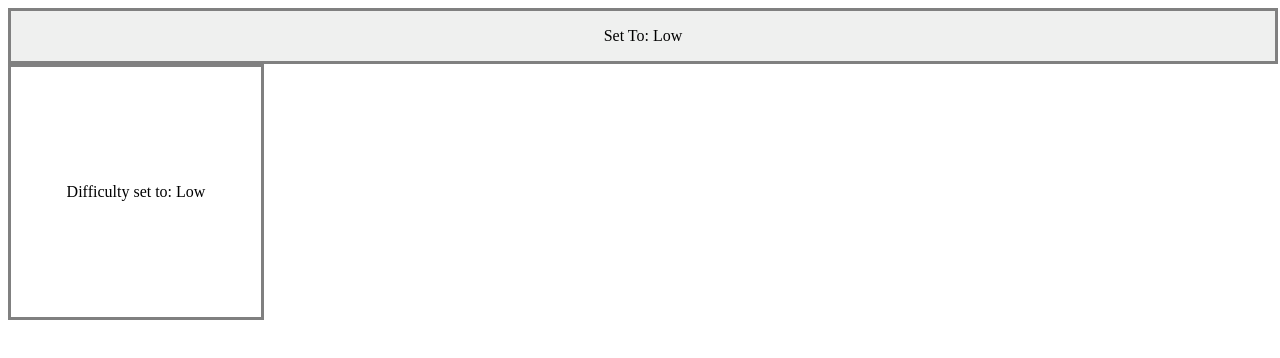
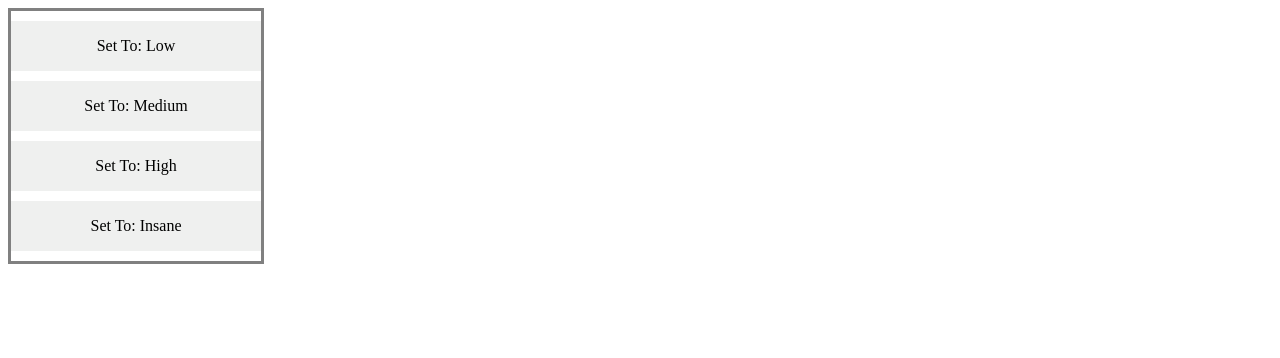
Before and after one commit to Dezedene/React-Redux-Reminder, a React (Create React App) app: page / in a window 1280 px wide. Shown: the top 358 px of the page. Built offline with nearby package versions, Linux system fonts and the light colour scheme.

Commit message:
added difficulty selection

```diff
--- a/src/App.jsx
+++ b/src/App.jsx
@@ -1,11 +1,16 @@
-import DisplayDifficulty from "./components/displayDifficulty/DisplayDifficulty";
-import MenuListItem from "./components/menuListItem/MenuListItem";
+import { useState } from "react";
+
+// import DisplayDifficulty from "./components/displayDifficulty/DisplayDifficulty";
+// import MenuListItem from "./components/menuListItem/MenuListItem";
+import MenuList from "./components/menuList/MenuList";
 
 export function App() {
+  const [currentDifficulty, setCurrentDifficulty] = useState("");
   return (
     <>
-      <MenuListItem difficulty={"Low"} />
-      <DisplayDifficulty difficulty={"Low"} />
+      <MenuList />
+      {/* <MenuListItem difficulty={"Low"} /> */}
+      {/* <DisplayDifficulty difficulty={"Low"} /> */}
     </>
   );
 }
--- /dev/null
+++ b/src/components/menuList/MenuList.jsx
@@ -0,0 +1,14 @@
+import MenuListItems from "../menuListItem/MenuListItem";
+import s from "./style.module.css";
+
+const MenuList = (props) => {
+  return (
+    <div className={s.container}>
+      <MenuListItems difficulty="Low" />
+      <MenuListItems difficulty="Medium" />
+      <MenuListItems difficulty="High" />
+      <MenuListItems difficulty="Insane" />
+    </div>
+  );
+};
+export default MenuList;
--- /dev/null
+++ b/src/components/menuList/style.module.css
@@ -0,0 +1,8 @@
+.container {
+  border: 3px solid grey;
+  height: 250px;
+  width: 250px;
+  display: flex;
+  flex-direction: column;
+  justify-content: space-evenly;
+}
--- a/src/components/menuListItem/MenuListItem.jsx
+++ b/src/components/menuListItem/MenuListItem.jsx
@@ -3,7 +3,6 @@ import s from "./style.module.css";
 
 const MenuListItems = (props) => {
   const [isHovered, setIsHovered] = useState(false);
-  console.log("isHovered: ", isHovered);
   return (
     <>
       <div
--- a/src/components/menuListItem/style.module.css
+++ b/src/components/menuListItem/style.module.css
@@ -1,7 +1,6 @@
 .container {
   height: 50px;
   width: 100%;
-  border: 3px solid grey;
   display: flex;
   justify-content: center;
   align-items: center;
```
